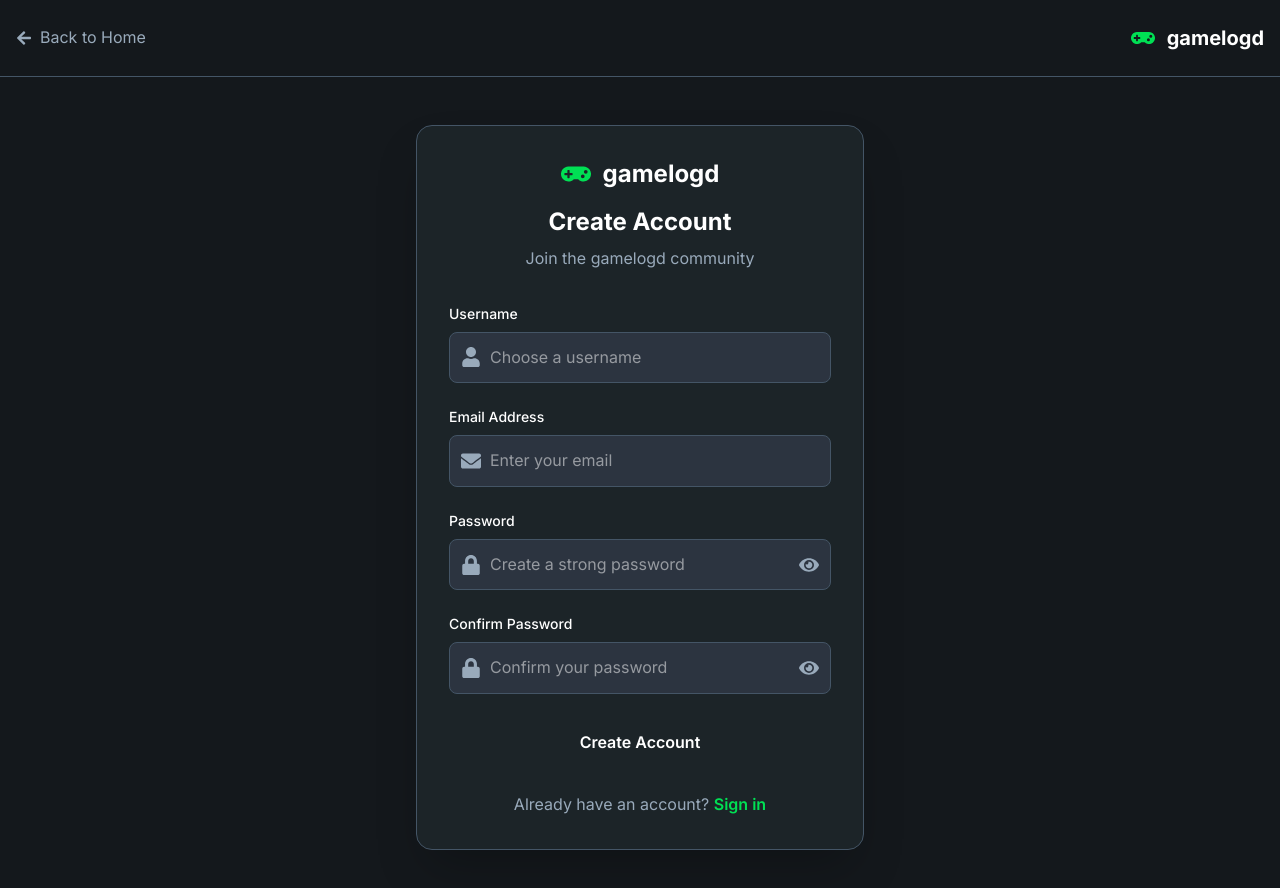
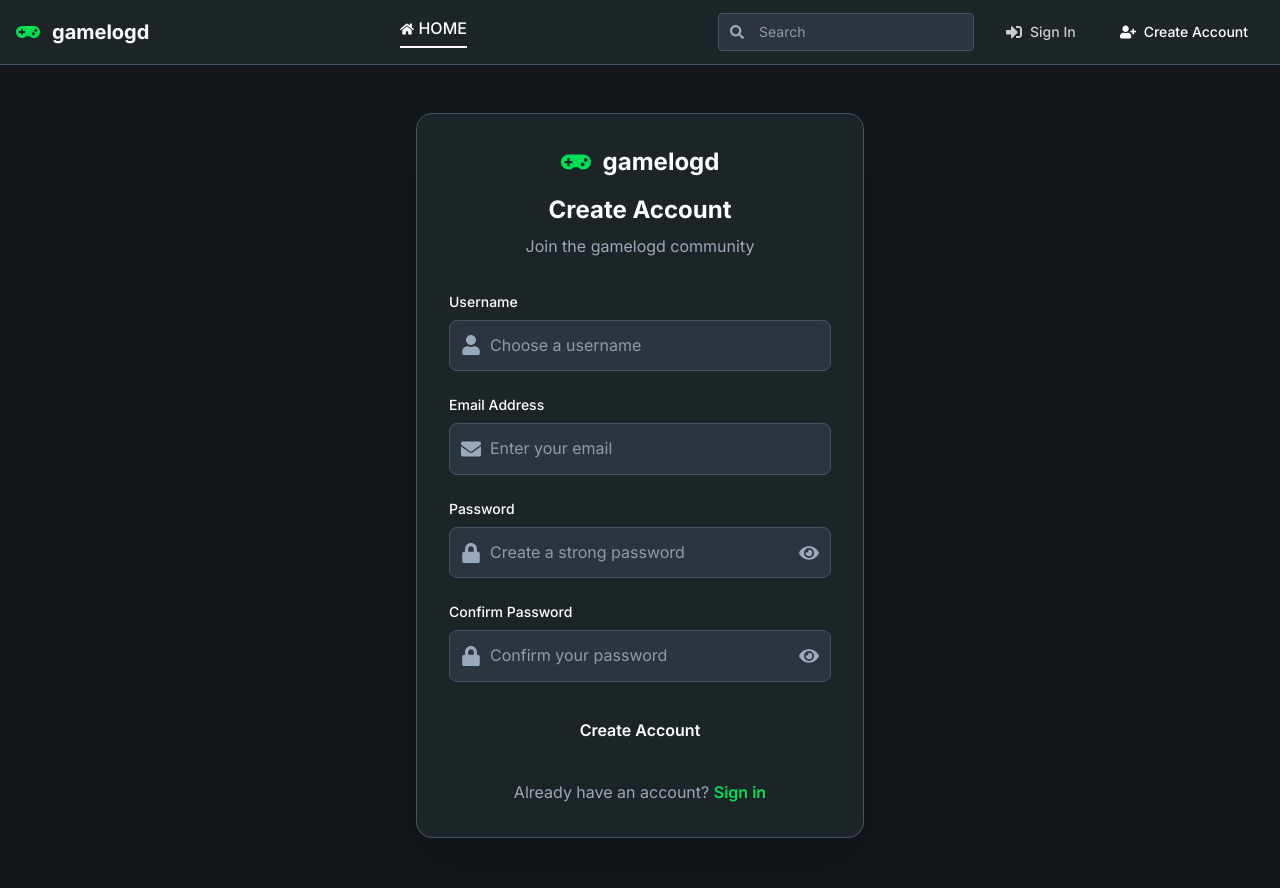
Before and after one commit to ymehili/game-recommender, a Next.js app: page /register in a window 1280 px wide. Shown: the top 888 px of the page. Built offline with nearby package versions, Linux system fonts and the light colour scheme.

Commit message:
Add Header component for consistent navigation: Introduce a new Header component to centralize navigation and branding across the application. This update removes redundant header code from individual pages, streamlining the layout and enhancing user experience.

```diff
--- a/src/app/layout.tsx
+++ b/src/app/layout.tsx
@@ -3,6 +3,7 @@ import { Inter } from "next/font/google";
 import "./globals.css";
 import { PreferencesProvider } from "@/contexts/PreferencesContext";
 import { AuthProvider } from "@/contexts/AuthContext";
+import Header from "@/components/Header";
 
 const inter = Inter({ subsets: ["latin"] });
 
@@ -24,6 +25,7 @@ export default function RootLayout({
       <body className={`${inter.className} bg-letterboxd min-h-screen`}>
         <AuthProvider>
           <PreferencesProvider>
+            <Header />
             {children}
           </PreferencesProvider>
         </AuthProvider>
--- a/src/app/login/page.tsx
+++ b/src/app/login/page.tsx
@@ -4,8 +4,6 @@ import { useEffect } from 'react';
 import { useRouter } from 'next/navigation';
 import { useAuth } from '@/contexts/AuthContext';
 import LoginForm from '@/components/LoginForm';
-import { FaArrowLeft, FaGamepad } from 'react-icons/fa';
-import Link from 'next/link';
 
 export default function LoginPage() {
   const { user, isLoading } = useAuth();
@@ -31,26 +29,6 @@ export default function LoginPage() {
 
   return (
     <div className="min-h-screen bg-letterboxd flex flex-col">
-      {/* Header */}
-      <div className="w-full px-4 py-6 border-b border-letterboxd">
-        <div className="container mx-auto flex items-center justify-between">
-          <Link
-            href="/"
-            className="flex items-center space-x-2 text-muted hover:letterboxd-green transition-colors duration-200"
-          >
-            <FaArrowLeft className="h-4 w-4" />
-            <span>Back to Home</span>
-          </Link>
-
-          <div className="flex items-center space-x-3">
-            <FaGamepad className="text-2xl letterboxd-green" />
-            <span className="text-xl font-bold text-white">
-              gamelogd
-            </span>
-          </div>
-        </div>
-      </div>
-
       {/* Main Content */}
       <div className="flex-1 flex items-center justify-center px-4 py-12">
         <div className="w-full max-w-md">
--- a/src/app/page.tsx
+++ b/src/app/page.tsx
@@ -12,55 +12,6 @@ export default function Home() {
 
   return (
     <div className="min-h-screen bg-letterboxd">
-      {/* Letterboxd-style Navigation Header */}
-      <header className="bg-letterboxd-secondary border-b border-letterboxd sticky top-0 z-50">
-        <div className="container mx-auto px-4">
-          <div className="flex items-center justify-between h-16">
-            {/* Logo */}
-            <Link href="/" className="flex items-center space-x-3">
-              <FaGamepad className="text-2xl letterboxd-green" />
-              <h1 className="text-xl font-bold text-white">gamelogd</h1>
-            </Link>
-
-            {/* Navigation */}
-            <nav className="hidden md:flex items-center space-x-8">
-              <Link href="/" className="text-white hover:letterboxd-green transition-colors flex items-center space-x-1 font-medium border-b-2 border-letterboxd-green pb-1">
-                <FaHome className="text-sm" />
-                <span>HOME</span>
-              </Link>
-              {user && (
-                <Link href="/profile" className="text-secondary hover:text-white transition-colors font-medium">
-                  PROFILE
-                </Link>
-              )}
-            </nav>
-
-            {/* Right side */}
-            <div className="flex items-center space-x-4">
-              <GameSearchBar
-                placeholder="Search"
-                className="w-64 hidden lg:block"
-              />
-
-              {user ? (
-                <div className="flex items-center space-x-3">
-                  <FaBell className="text-secondary hover:text-white cursor-pointer text-lg" />
-                  <Link href="/profile">
-                    <div className="w-8 h-8 rounded-full bg-letterboxd-green flex items-center justify-center text-white font-bold text-sm cursor-pointer">
-                      {user.username?.charAt(0).toUpperCase() || 'U'}
-                    </div>
-                  </Link>
-                </div>
-              ) : (
-                <Link href="/login" className="bg-letterboxd-green text-white px-4 py-2 rounded text-sm font-medium hover:bg-green-600 transition-colors">
-                  SIGN IN
-                </Link>
-              )}
-            </div>
-          </div>
-        </div>
-      </header>
-
       <main className="container mx-auto px-4 py-8">
         {!user ? (
           <>
--- a/src/app/profile/page.tsx
+++ b/src/app/profile/page.tsx
@@ -3,10 +3,9 @@
 import { useState } from 'react';
 import GameLists from '@/components/GameLists';
 import GameRecommendations from '@/components/GameRecommendations';
-import GameSearchBar from '@/components/GameSearchBar';
 import { useAuth } from '@/contexts/AuthContext';
 import { usePreferences } from '@/contexts/PreferencesContext';
-import { FaGamepad, FaSignInAlt, FaFilm, FaSearch, FaList, FaUser, FaHome, FaBars, FaBell, FaEllipsisH } from 'react-icons/fa';
+import { FaGamepad, FaSignInAlt } from 'react-icons/fa';
 import Link from 'next/link';
 
 export default function Profile() {
@@ -17,41 +16,6 @@ export default function Profile() {
   if (!user && !authLoading) {
     return (
       <div className="min-h-screen bg-letterboxd">
-        {/* Navigation Header */}
-        <header className="bg-letterboxd-secondary border-b border-letterboxd sticky top-0 z-50">
-          <div className="container mx-auto px-4">
-            <div className="flex items-center justify-between h-16">
-              {/* Logo */}
-              <Link href="/" className="flex items-center space-x-3">
-                <FaGamepad className="text-2xl letterboxd-green" />
-                <h1 className="text-xl font-bold text-white">gamelogd</h1>
-              </Link>
-
-              {/* Navigation */}
-              <nav className="hidden md:flex items-center space-x-8">
-                <Link href="/" className="text-secondary hover:text-white transition-colors font-medium">
-                  HOME
-                </Link>
-                <Link href="/profile" className="text-white hover:letterboxd-green transition-colors font-medium border-b-2 border-letterboxd-green pb-1">
-                  PROFILE
-                </Link>
-              </nav>
-
-              {/* Right side */}
-              <div className="flex items-center space-x-4">
-                <GameSearchBar
-                  placeholder="Search"
-                  className="w-64 hidden lg:block"
-                />
-
-                <Link href="/login" className="bg-letterboxd-green text-white px-4 py-2 rounded text-sm font-medium hover:bg-green-600 transition-colors">
-                  SIGN IN
-                </Link>
-              </div>
-            </div>
-          </div>
-        </header>
-
         <main className="container mx-auto px-4 py-8">
           <div className="max-w-4xl mx-auto text-center py-20">
             <div className="bg-letterboxd-card border border-letterboxd rounded-lg p-8">
@@ -83,48 +47,6 @@ export default function Profile() {
 
   return (
     <div className="min-h-screen bg-letterboxd">
-      {/* Letterboxd-style Navigation Header */}
-      <header className="bg-letterboxd-secondary border-b border-letterboxd sticky top-0 z-50">
-        <div className="container mx-auto px-4">
-          <div className="flex items-center justify-between h-16">
-            {/* Logo */}
-            <Link href="/" className="flex items-center space-x-3">
-              <FaGamepad className="text-2xl letterboxd-green" />
-              <h1 className="text-xl font-bold text-white">gamelogd</h1>
-            </Link>
-
-            {/* Navigation */}
-            <nav className="hidden md:flex items-center space-x-8">
-              <Link href="/" className="text-secondary hover:text-white transition-colors font-medium">
-                HOME
-              </Link>
-              <Link href="/profile" className="text-white hover:letterboxd-green transition-colors font-medium border-b-2 border-letterboxd-green pb-1">
-                PROFILE
-              </Link>
-            </nav>
-
-            {/* Right side */}
-            <div className="flex items-center space-x-4">
-              <GameSearchBar
-                placeholder="Search"
-                className="w-64 hidden lg:block"
-              />
-
-              {user && (
-                <div className="flex items-center space-x-3">
-                  <FaBell className="text-secondary hover:text-white cursor-pointer text-lg" />
-                  <Link href="/profile">
-                    <div className="w-8 h-8 rounded-full bg-letterboxd-green flex items-center justify-center text-white font-bold text-sm cursor-pointer">
-                      {user.username?.charAt(0).toUpperCase() || 'U'}
-                    </div>
-                  </Link>
-                </div>
-              )}
-            </div>
-          </div>
-        </div>
-      </header>
-
       {user && (
         // User Profile Section (like Letterboxd's profile header)
         <div className="bg-letterboxd-secondary border-b border-letterboxd">
--- a/src/app/register/page.tsx
+++ b/src/app/register/page.tsx
@@ -4,8 +4,6 @@ import { useEffect } from 'react';
 import { useRouter } from 'next/navigation';
 import { useAuth } from '@/contexts/AuthContext';
 import RegisterForm from '@/components/RegisterForm';
-import { FaArrowLeft, FaGamepad } from 'react-icons/fa';
-import Link from 'next/link';
 
 export default function RegisterPage() {
   const { user, isLoading } = useAuth();
@@ -31,26 +29,6 @@ export default function RegisterPage() {
 
   return (
     <div className="min-h-screen bg-letterboxd flex flex-col">
-      {/* Header */}
-      <div className="w-full px-4 py-6 border-b border-letterboxd">
-        <div className="container mx-auto flex items-center justify-between">
-          <Link
-            href="/"
-            className="flex items-center space-x-2 text-muted hover:letterboxd-green transition-colors duration-200"
-          >
-            <FaArrowLeft className="h-4 w-4" />
-            <span>Back to Home</span>
-          </Link>
-
-          <div className="flex items-center space-x-3">
-            <FaGamepad className="text-2xl letterboxd-green" />
-            <span className="text-xl font-bold text-white">
-              gamelogd
-            </span>
-          </div>
-        </div>
-      </div>
-
       {/* Main Content */}
       <div className="flex-1 flex items-center justify-center px-4 py-12">
         <div className="w-full max-w-md">
--- /dev/null
+++ b/src/components/Header.tsx
@@ -0,0 +1,48 @@
+'use client';
+
+import { useAuth } from '@/contexts/AuthContext';
+import { FaGamepad, FaHome } from 'react-icons/fa';
+import Link from 'next/link';
+import GameSearchBar from './GameSearchBar';
+import AuthButton from './AuthButton';
+
+export default function Header() {
+  const { user } = useAuth();
+
+  return (
+    <header className="bg-letterboxd-secondary border-b border-letterboxd sticky top-0 z-50">
+      <div className="container mx-auto px-4">
+        <div className="flex items-center justify-between h-16">
+          {/* Logo */}
+          <Link href="/" className="flex items-center space-x-3">
+            <FaGamepad className="text-2xl letterboxd-green" />
+            <h1 className="text-xl font-bold text-white">gamelogd</h1>
+          </Link>
+
+          {/* Navigation */}
+          <nav className="hidden md:flex items-center space-x-8">
+            <Link href="/" className="text-white hover:letterboxd-green transition-colors flex items-center space-x-1 font-medium border-b-2 border-letterboxd-green pb-1">
+              <FaHome className="text-sm" />
+              <span>HOME</span>
+            </Link>
+            {user && (
+              <Link href="/profile" className="text-secondary hover:text-white transition-colors font-medium">
+                PROFILE
+              </Link>
+            )}
+          </nav>
+
+          {/* Right side */}
+          <div className="flex items-center space-x-4">
+            <GameSearchBar
+              placeholder="Search"
+              className="w-64 hidden lg:block"
+            />
+
+            <AuthButton />
+          </div>
+        </div>
+      </div>
+    </header>
+  );
+}
```
